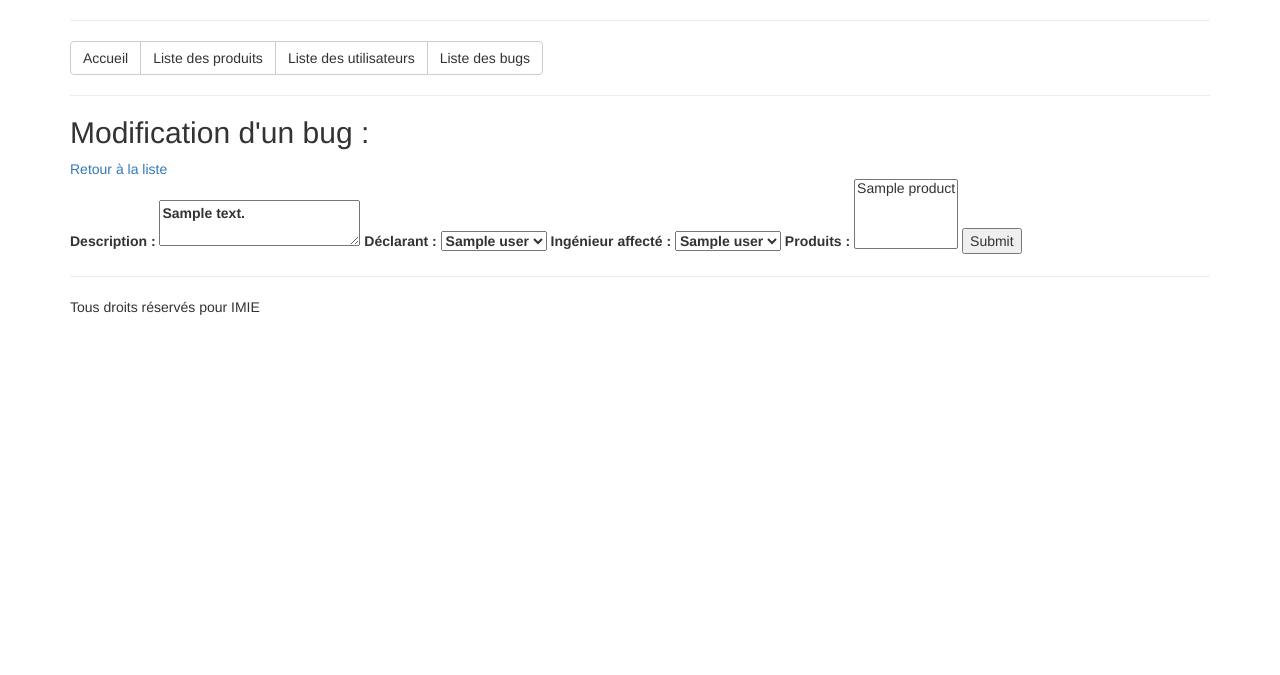
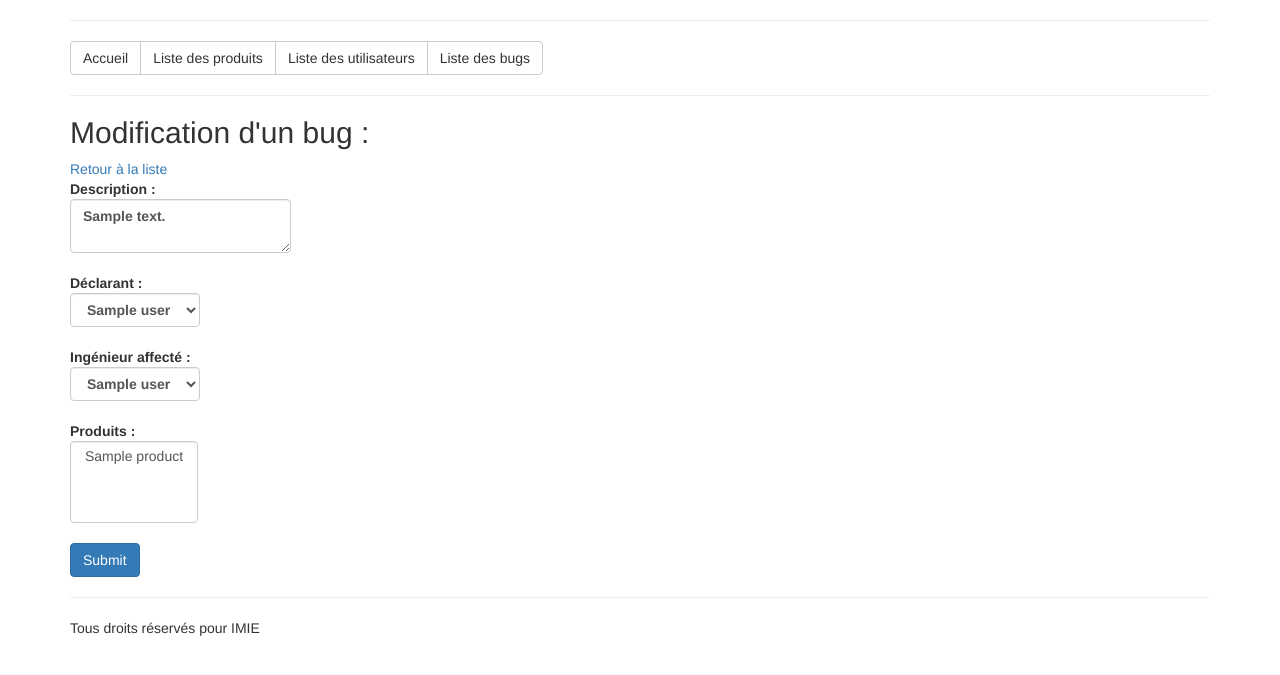
Before and after one commit to imie-source/ITDSL04Doctrine, a PHP site: template src/View/bug/formView.php in a window 1280 px wide. Shown: the part 60-735 px from the top of the page. Run offline with PHP 8.4, Linux system fonts and the light colour scheme; the template is opened without the code that fills it: most values are stand-ins (such as "Sample title", 1, 10 or a date in 2020); some libraries are stand-ins or nearby versions.

Commit message:
Better form (bootstrap)

```diff
--- a/src/View/bug/formView.php
+++ b/src/View/bug/formView.php
@@ -2,33 +2,41 @@
 <a href="<?= PATH ?>/index.php/bug/index">Retour à la liste</a>
 <form method="POST">
     <input type="hidden" name="id" value="<?= $bug->getId()?>" />
+    <div class="form-group">
         <label>
             Description :
-        <textarea name="description"><?= $bug->getDescription() ?></textarea>
+            <textarea name="description" class="form-control"><?= $bug->getDescription() ?></textarea>
         </label>
+    </div>
+    <div class="form-group">
         <label>
             Déclarant :
-        <select name="reporter">
+            <select name="reporter" class="form-control">
                 <?php foreach($users as $user): ?>
                     <option value="<?= $user->getId() ?>"><?= $user->getName() ?></option>
                 <?php endforeach; ?>
             </select>
         </label>
+    </div>
+    <div class="form-group">
         <label>
             Ingénieur affecté :
-        <select name="engineer">
+            <select name="engineer" class="form-control">
                 <?php foreach($users as $user): ?>
                     <option value="<?= $user->getId() ?>"><?= $user->getName() ?></option>
                 <?php endforeach; ?>
             </select>
         </label>
+    </div>
+    <div class="form-group">
         <label>
             Produits :
-        <select name="products[]" multiple>
+            <select name="products[]" multiple class="form-control">
                 <?php foreach($products as $product): ?>
                     <option value="<?= $product->getId() ?>"><?= $product->getName() ?></option>
                 <?php endforeach; ?>
             </select>
         </label>
-    <input type="submit" />
+    </div>
+    <input type="submit" class="btn btn-primary"/>
 </form>
```
Lines whose indentation alone changed are shown as unchanged.
